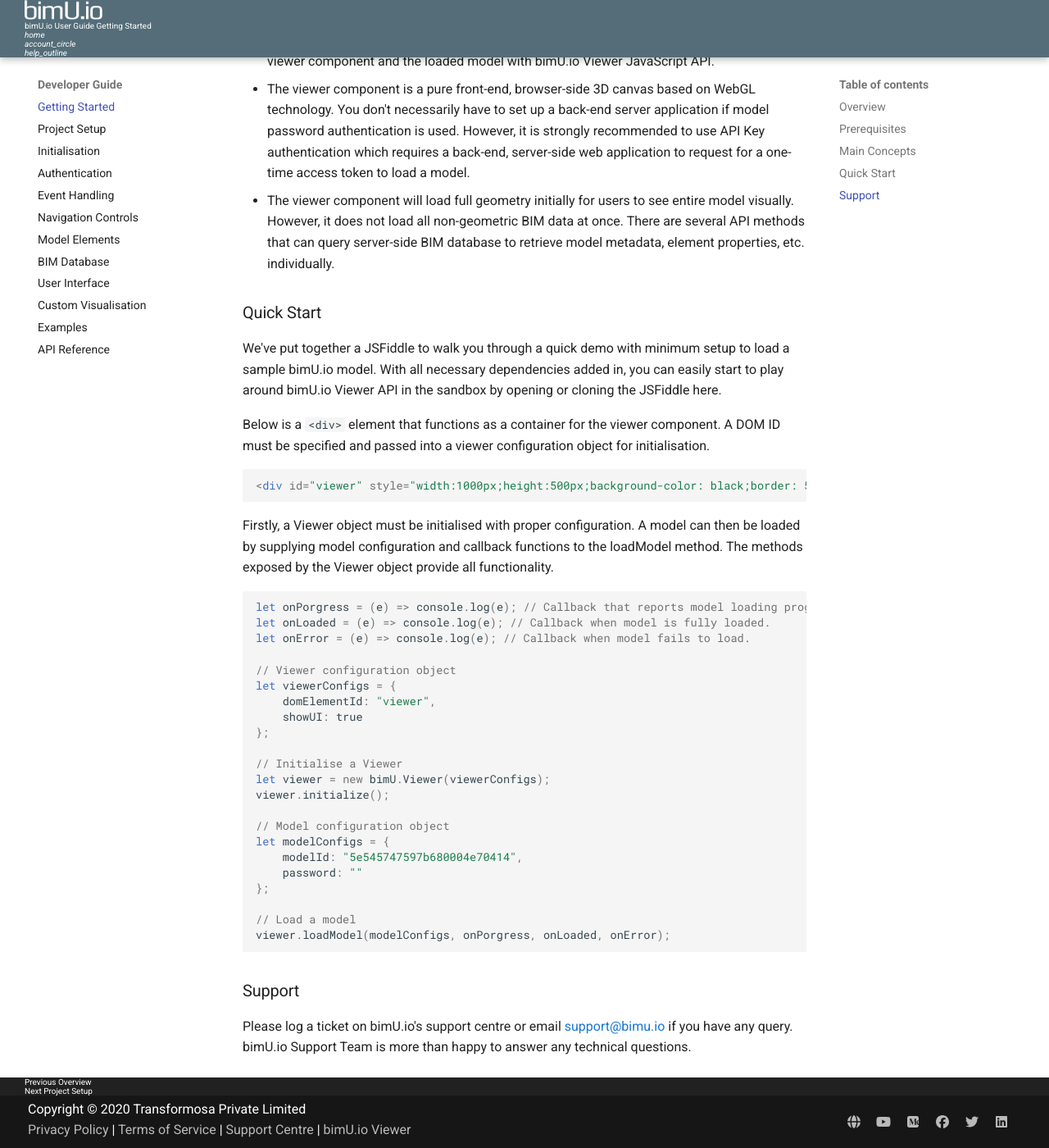
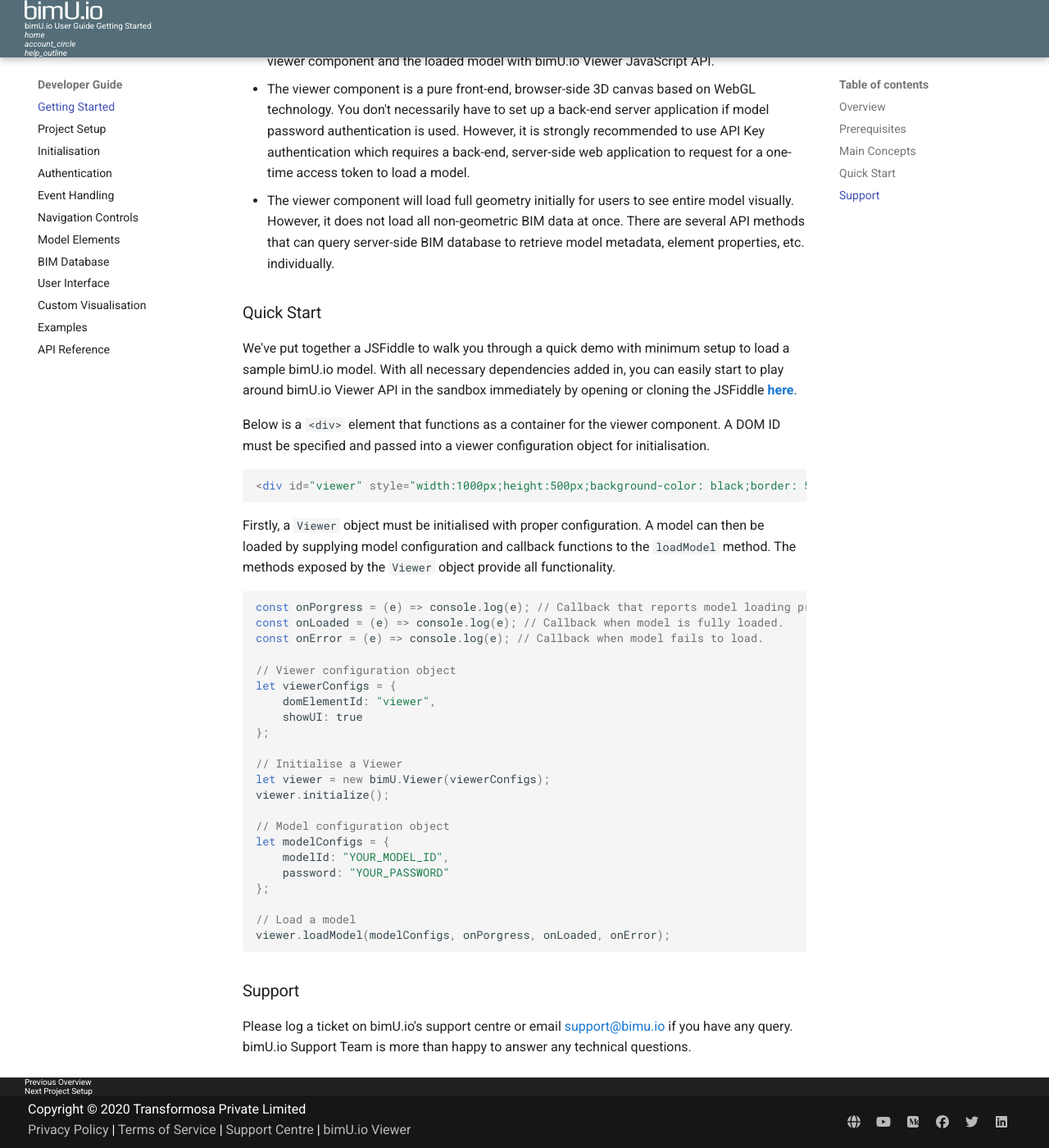
Before and after one commit to Transformosa/bimU.io.Docs, an MkDocs documentation site: the page built from docs/developer/getting-started.md, in a window 1280 px wide and 1400 px high, scrolled down 1346 px. Shown: the whole window at 82% size. Built offline with MkDocs 1.6.1 and Material for MkDocs 9.7.7, drawn with Linux system fonts in a browser that asks for light colours; comment, search, counter and statistics services are not loaded; some of the changed text lies outside the part shown.

Commit message:
improved docs, added project and jsfiddle links

````diff
--- a/docs/developer/getting-started.md
+++ b/docs/developer/getting-started.md
@@ -1,6 +1,6 @@
 # Getting Started with bimU.io Viewer API
 
-Advanced users, digital specialists, and software developers can take advantage of bimU.io Viewer API (Application Programming Interface) to create bespoke BIM Web applications based on the bimU.io platform technology. We aim to make your development experience simple and allow you to quickly put together BIM applications on the Web without having to handle 3D computer graphics from scratch.
+Advanced users, digital specialists, and software developers can take advantage of **bimU.io Viewer API** (Application Programming Interface) to create bespoke BIM Web applications based on the bimU.io platform technology. We aim to make your development experience simple and allow you to quickly put together BIM applications on the Web without having to handle 3D computer graphics from scratch.
 
 ### Overview
 bimU.io Viewer API is a development toolkit that provides out-of-the-box 3D BIM viewer and database. It is packaged as a web front-end library that is able to:
@@ -26,18 +26,20 @@
 - The viewer component will load full geometry initially for users to see entire model visually. However, it does not load all non-geometric BIM data at once. There are several API methods that can query server-side BIM database to retrieve model metadata, element properties, etc. individually.
 
 ### Quick Start
-We've put together a JSFiddle to walk you through a quick demo with minimum setup to load a sample bimU.io model. With all necessary dependencies added in, you can easily start to play around bimU.io Viewer API in the sandbox by opening or cloning the JSFiddle here.
+We've put together a JSFiddle to walk you through a quick demo with minimum setup to load a sample bimU.io model. With all necessary dependencies added in, you can easily start to play around bimU.io Viewer API in the sandbox immediately by opening or cloning the JSFiddle **[here](https://jsfiddle.net/fdcq0kzn/)**.
 
 Below is a ```<div>``` element that functions as a container for the viewer component. A DOM ID must be specified and passed into a viewer configuration object for initialisation.
+
 ``` html
 <div id="viewer" style="width:1000px;height:500px;background-color: black;border: 5px solid black;"></div>
 ```
 
-Firstly, a Viewer object must be initialised with proper configuration. A model can then be loaded by supplying model configuration and callback functions to the loadModel method. The methods exposed by the Viewer object provide all functionality.
+Firstly, a ```Viewer``` object must be initialised with proper configuration. A model can then be loaded by supplying model configuration and callback functions to the ```loadModel``` method. The methods exposed by the ```Viewer``` object provide all functionality.
+
 ``` javascript
-let onPorgress = (e) => console.log(e); // Callback that reports model loading progress.
-let onLoaded = (e) => console.log(e); // Callback when model is fully loaded.
-let onError = (e) => console.log(e); // Callback when model fails to load.
+const onPorgress = (e) => console.log(e); // Callback that reports model loading progress.
+const onLoaded = (e) => console.log(e); // Callback when model is fully loaded.
+const onError = (e) => console.log(e); // Callback when model fails to load.
 
 // Viewer configuration object
 let viewerConfigs = {
@@ -51,8 +53,8 @@
 
 // Model configuration object
 let modelConfigs = {
-    modelId: "5e545747597b680004e70414",
-    password: ""
+    modelId: "YOUR_MODEL_ID",
+    password: "YOUR_PASSWORD"
 };
 
 // Load a model
````
Also changed, not shown: docs/developer/bim-database.md (+2 -2 lines), docs/developer/event-handling.md (+1 -1 lines), docs/developer/initialisation.md (+1 -1 lines), docs/developer/project-setup.md (+3 -2 lines).
